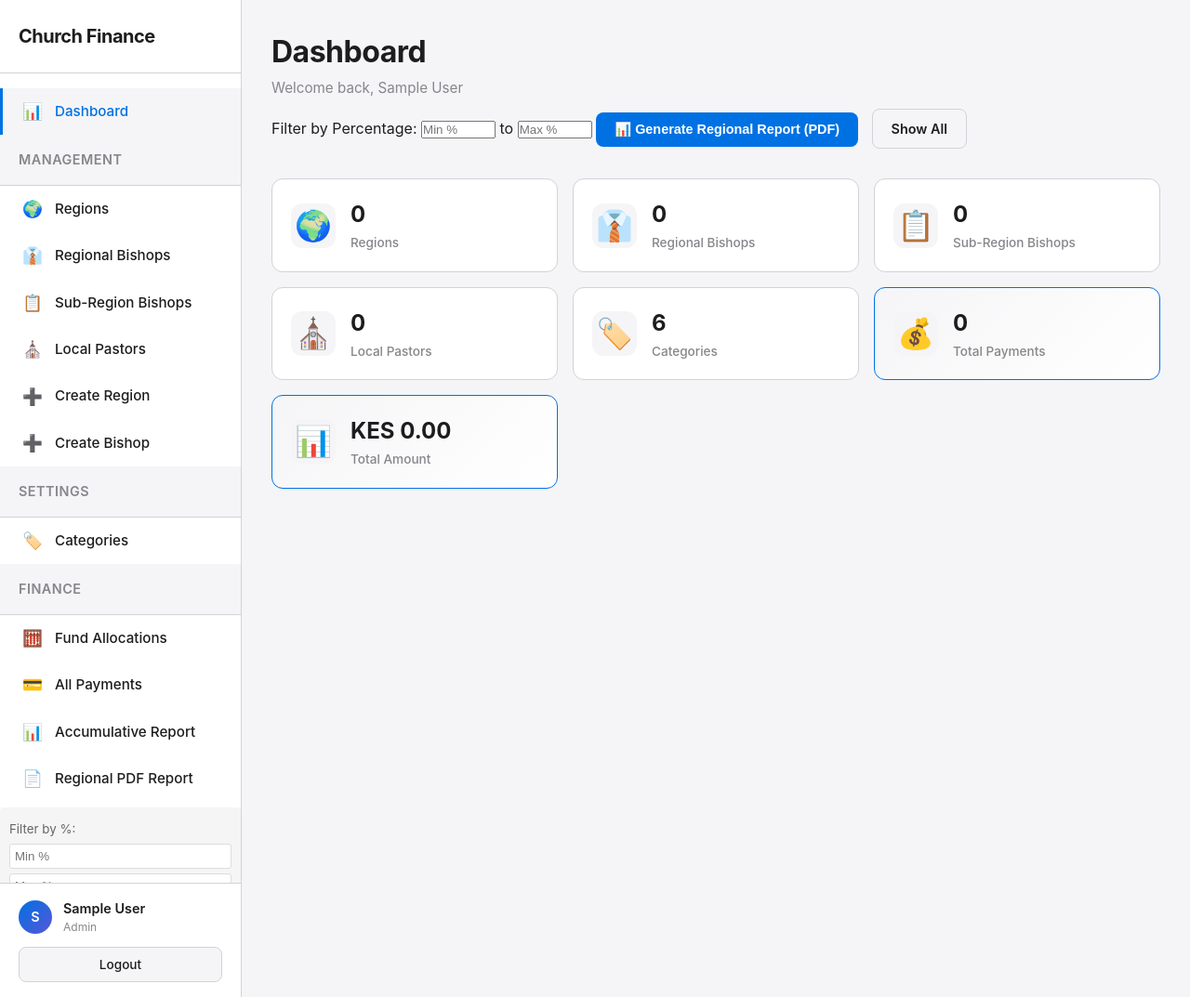
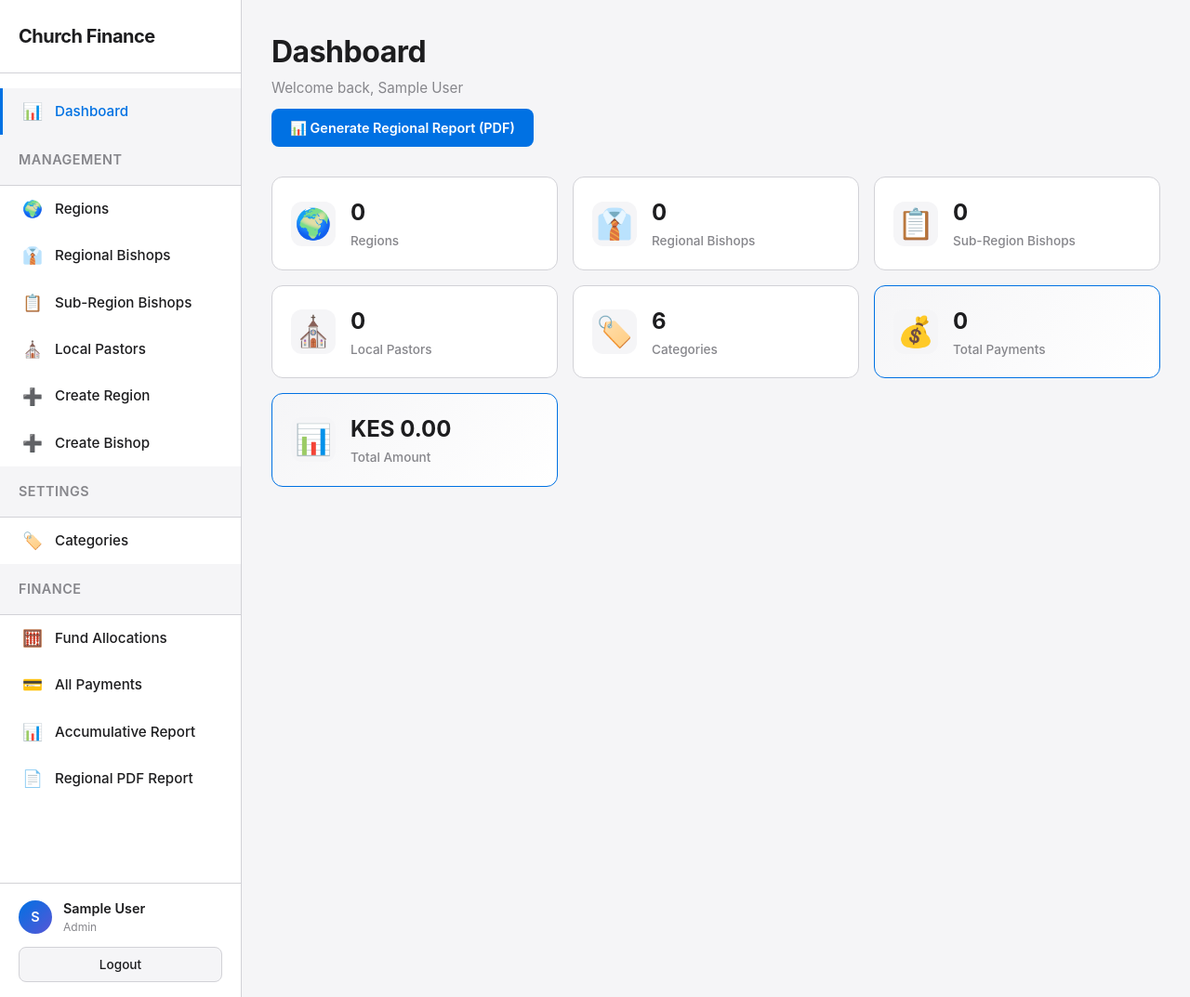
Before and after one commit to antmwa66/church_finance, a Flask app: page /admin/dashboard in a window 1280 px wide. Shown: the whole page at 93% size. Run offline with Flask 3, Linux system fonts and the light colour scheme; the visitor is signed in with stand-in values (Sample User, id 1); data comes from the database, SQL or seed files in the repository; data that the repository does not hold is empty.

Commit message:
Remove filter controls and add automatic sorting by percentage - Remove min/max percentage filter inputs from dashboard and sidebar - Remove filter logic from PDF generation - Add automatic sorting of sub-regions by percentage (highest to lowest) - Simplify report generation to show all sub-regions sorted by performance

```diff
--- a/app.py
+++ b/app.py
@@ -902,10 +902,6 @@ def admin_toggle_user(user_id):
 @login_required
 @role_required('admin')
 def admin_regions_report():
-    # Get percentage filter from query parameters
-    min_percentage = request.args.get('min_percentage', type=float)
-    max_percentage = request.args.get('max_percentage', type=float)
-
     # Generate PDF report
     from io import BytesIO
 
@@ -916,12 +912,8 @@ def admin_regions_report():
     # Get all regions with their data
     regions = Region.query.all()
 
-    # Prepare data for the table
-    data = [['S.No', 'Regional Bishop', 'Sub Region', 'Sub Region Bishop', 'Allocation', 'Contributed', 'Balance', 'Percentage Achieved']]
-
-    total_allocation = 0
-    total_contributed = 0
-    serial_number = 1
+    # Collect all sub-region data first for sorting
+    sub_region_data = []
 
     for region in regions:
         # Get regional bishop full name
@@ -954,27 +946,43 @@ def admin_regions_report():
             balance = sub_region_allocation - sub_region_contributed
             percentage = (sub_region_contributed / sub_region_allocation * 100) if sub_region_allocation > 0 else 0
 
-            # Apply percentage filter if specified
-            if min_percentage is not None and percentage < min_percentage:
-                continue
-            if max_percentage is not None and percentage > max_percentage:
-                continue
-
-            # Add row to data with serial number
-            data.append([
-                str(serial_number),
-                regional_bishop_name,
-                sub_region.name,
-                sub_region_bishop_name,
-                f'{sub_region_allocation:,.2f}',
-                f'{sub_region_contributed:,.2f}',
-                f'{balance:,.2f}',
-                f'{percentage:.1f}%'
-            ])
-
-            serial_number += 1
-            total_allocation += sub_region_allocation
-            total_contributed += sub_region_contributed
+            # Store data for sorting
+            sub_region_data.append({
+                'regional_bishop': regional_bishop_name,
+                'sub_region_name': sub_region.name,
+                'sub_region_bishop': sub_region_bishop_name,
+                'allocation': sub_region_allocation,
+                'contributed': sub_region_contributed,
+                'balance': balance,
+                'percentage': percentage
+            })
+
+    # Sort by percentage from highest to lowest
+    sub_region_data.sort(key=lambda x: x['percentage'], reverse=True)
+
+    # Prepare data for the table
+    data = [['S.No', 'Regional Bishop', 'Sub Region', 'Sub Region Bishop', 'Allocation', 'Contributed', 'Balance', 'Percentage Achieved']]
+
+    total_allocation = 0
+    total_contributed = 0
+    serial_number = 1
+
+    for item in sub_region_data:
+        # Add row to data with serial number
+        data.append([
+            str(serial_number),
+            item['regional_bishop'],
+            item['sub_region_name'],
+            item['sub_region_bishop'],
+            f'{item["allocation"]:,.2f}',
+            f'{item["contributed"]:,.2f}',
+            f'{item["balance"]:,.2f}',
+            f'{item["percentage"]:.1f}%'
+        ])
+
+        serial_number += 1
+        total_allocation += item['allocation']
+        total_contributed += item['contributed']
 
     # Add total row
     total_balance = total_allocation - total_contributed
--- a/templates/admin/dashboard.html
+++ b/templates/admin/dashboard.html
@@ -7,16 +7,7 @@
 <div class="page-header">
     <h1>Dashboard</h1>
     <p>Welcome back, {{ session.get('full_name') }}</p>
-    <div style="margin-top: 10px;">
-        <form action="{{ url_for('admin_regions_report') }}" method="GET" style="display: inline;">
-            <label>Filter by Percentage: </label>
-            <input type="number" name="min_percentage" placeholder="Min %" step="0.1" style="width: 80px;">
-            <span>to</span>
-            <input type="number" name="max_percentage" placeholder="Max %" step="0.1" style="width: 80px;">
-            <button type="submit" class="btn btn-primary">📊 Generate Regional Report (PDF)</button>
-        </form>
-        <a href="{{ url_for('admin_regions_report') }}" class="btn btn-secondary" style="margin-left: 10px;">Show All</a>
-    </div>
+    <a href="{{ url_for('admin_regions_report') }}" class="btn btn-primary" style="margin-top: 10px;">📊 Generate Regional Report (PDF)</a>
 </div>
 <div class="stats-grid">
     <a href="{{ url_for('admin_manage_regions') }}" class="stat-card">
--- a/templates/admin/sidebar.html
+++ b/templates/admin/sidebar.html
@@ -46,12 +46,4 @@
     <span class="nav-icon">📄</span>
     <span class="nav-label">Regional PDF Report</span>
 </a>
-<div style="padding: 10px; margin: 5px 0; background: #f5f5f5; border-radius: 4px;">
-    <small style="color: #666;">Filter by %:</small>
-    <form action="{{ url_for('admin_regions_report') }}" method="GET" style="margin-top: 5px;">
-        <input type="number" name="min_percentage" placeholder="Min %" step="0.1" style="width: 100%; margin-bottom: 5px; padding: 5px; border: 1px solid #ddd; border-radius: 3px;">
-        <input type="number" name="max_percentage" placeholder="Max %" step="0.1" style="width: 100%; margin-bottom: 5px; padding: 5px; border: 1px solid #ddd; border-radius: 3px;">
-        <button type="submit" style="width: 100%; padding: 8px; background: #007bff; color: white; border: none; border-radius: 3px; cursor: pointer;">Generate</button>
-    </form>
-</div>
 {% endblock %}
```
